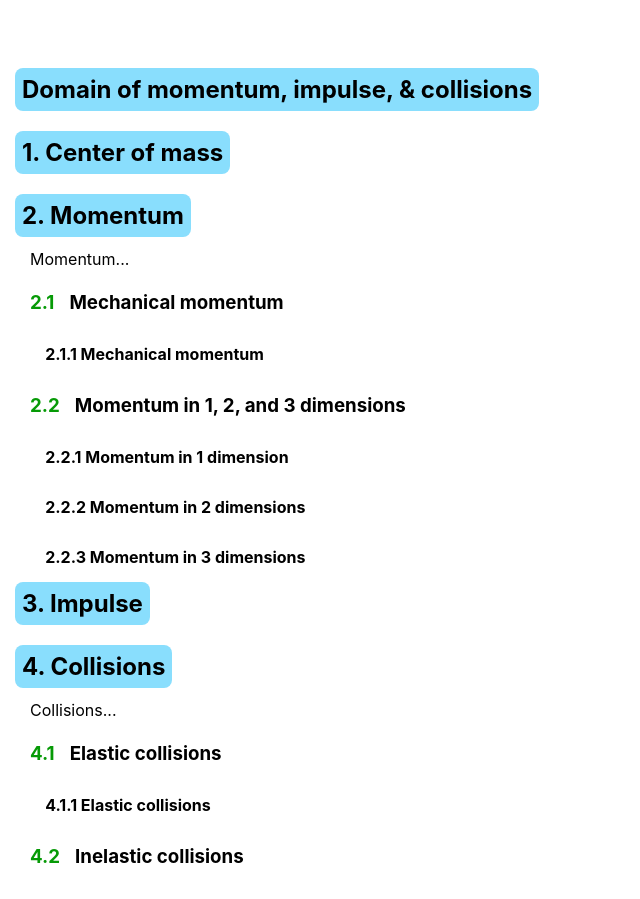
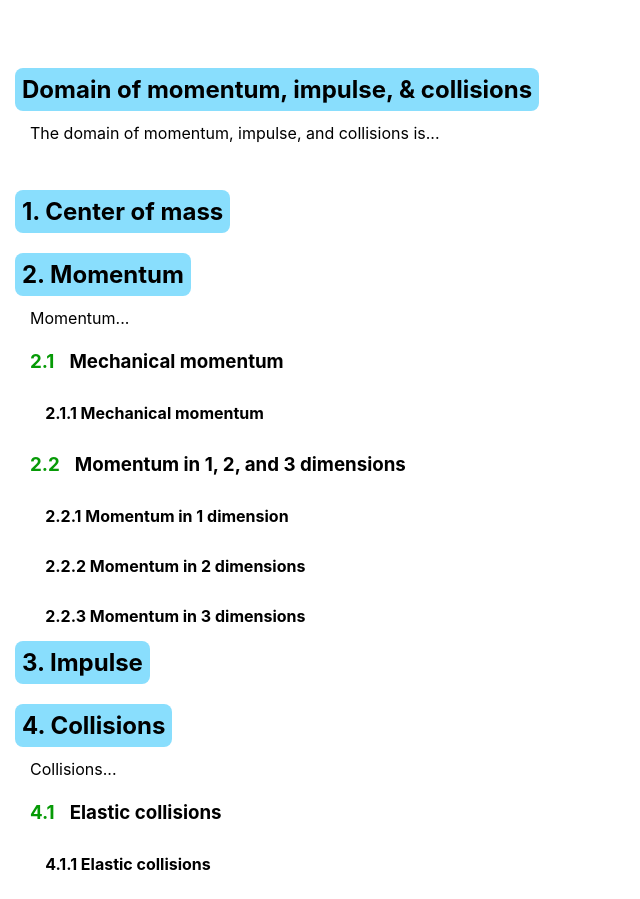
Before and after one commit to JRFink/jrfphyspagesnew, a Next.js app: page /education/gp1/pmv in a window 1280 px wide. Shown: the part 1480-2379 px from the top of the page, without its empty margins (0-640 px from the left). Built offline with nearby package versions, Linux system fonts and the light colour scheme; grey boxes are pictures that could not be loaded.

Commit message:
Update index.tsx

```diff
--- a/pages/education/gp1/pmv/index.tsx
+++ b/pages/education/gp1/pmv/index.tsx
@@ -34,6 +34,9 @@ Introduction
 <h2 className={style.h2SectionColor}>
          Domain of momentum, impulse, &#38; collisions
 </h2>
+<p>
+ The domain of momentum, impulse, and collisions is...
+ </p>
 <br />
 <br />
             <h2 className={style.h2SectionColor} id="cent">
```
